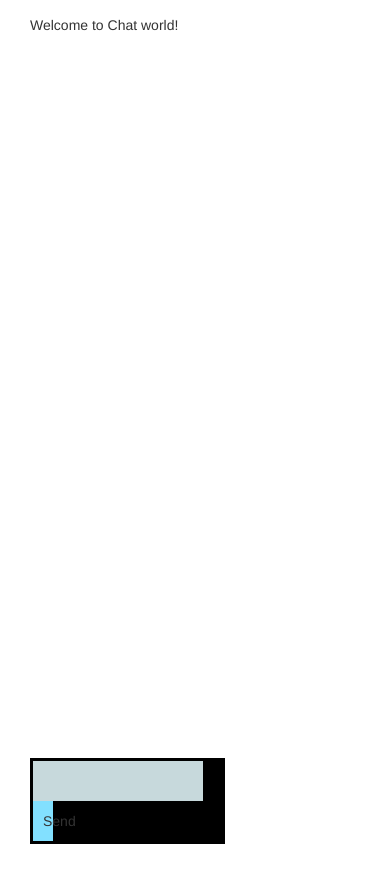
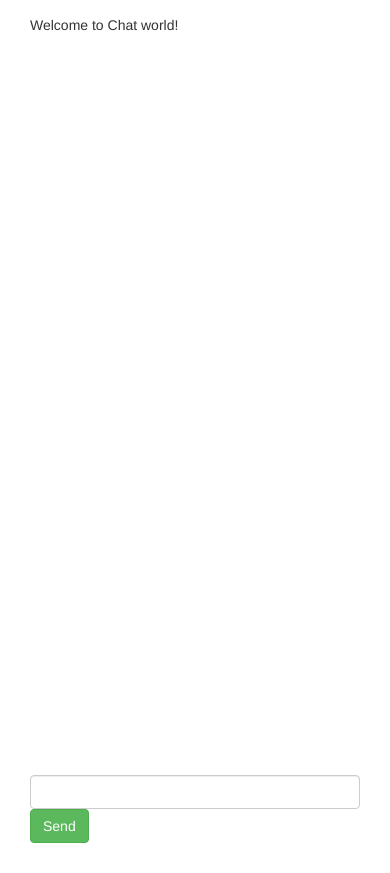
Before and after one commit to chinmayajena/anochat, a website: page index.html in a window 390 px wide. Before the commit the page ends 844 px from the top, so only its background shows below. Drawn offline with nearby package versions, Linux system fonts and the light colour scheme; no server answers.

Commit message:
css fix for scrolling text and input field

```diff
--- a/index.html
+++ b/index.html
@@ -19,53 +19,30 @@
     <link href="css/simple-sidebar.css" rel="stylesheet">
 
     <style>
-        form {
-            background: #000;
-            padding: 3px;
-            position: fixed;
-            bottom: 0;
-            width: 50%;
-        }
-
-        form input {
-            border: 0;
-            background-color: #C7D9DC;
-            padding: 10px;
-            width: 90%;
-            margin-right: .5%;
-        }
-
-        form button {
-            width: 9%;
-            background: rgb(130, 224, 255);
-            border: none;
-            padding: 10px;
-        }
-
         #messages {
             list-style-type: none;
             margin: 0;
             padding: 0;
         }
-
         #messages li {
             padding: 5px 10px;
+            border-radius: 5px;
         }
-
         #messages li:nth-child(odd) {
             background: #eee;
         }
-
         .usernamesidebar: {
             font-size: 20px;
         }
-
         .usernamesidebar:nth-child(odd) {
             color: aquamarine;
         }
-
         .usernamesidebar:nth-child(even) {
             color: aliceblue;
+        }
+        .footer {
+            position: fixed;
+            bottom: 0;
         }
     </style>
 </head>
@@ -82,9 +59,6 @@
                         CASablanka!
                     </a>
                 </li>
-
-
-
             </ul>
         </div>
         <!-- /#sidebar-wrapper -->
@@ -92,18 +66,23 @@
         <!-- Page Content -->
         <div id="page-content-wrapper">
             <div class="container-fluid">
+                <div class="row messagewindow" style="overflow: auto; height:90vh;">
+                    <div class="col-sm-12">
+                        Welcome to Chat world!
+                        <ul id="messages"></ul>
+                    </div>
+                </div>
                 <div class="row">
-                    <div class="col-lg-12">
-
-                        Welcome to Chat world!
-
-                        <ul id="messages"></ul>
-                        <form action="">
-                            <input id="m" autocomplete="off" />
-                            <button>Send</button>
-                        </form>
-
-                    </div>
+                    <form class="">
+                        <div class="form-group">
+                            <div class="col-sm-10">
+                                <input type="text" class="form-control" id="m">
+                            </div>
+                            <div class="col-sm-2">
+                                <button type="submit" class="btn btn-success">Send</button>
+                            </div>
+                        </div>
+                    </form>
                 </div>
             </div>
         </div>
@@ -119,7 +98,7 @@
 
     <!-- Menu Toggle Script -->
     <script>
-        $("#menu-toggle").click(function (e) {
+        $("#menu-toggle").click(function(e) {
             e.preventDefault();
             $("#wrapper").toggleClass("toggled");
         });
@@ -128,26 +107,37 @@
     <script src="/socket.io/socket.io.js"></script>
     <script>
         var socket = io();
-        socket.on('connect', function () {
+        socket.on('connect', function() {
             // call the server-side function 'adduser' and send one parameter (value of prompt)
-            nickname = prompt("what is your nickname");
+            nickname = 'c'; //prompt("what is your nickname");
             socket.emit('join', nickname);
 
         });
 
 
-        $('form').submit(function () {
+        $('form').submit(function() {
             socket.emit('chat message', $('#m').val());
             $('#m').val('');
             return false;
         });
-        socket.on('chat message', function (msg) {
+        socket.on('chat message', function(msg) {
             $('#messages').append($('<li>').html(msg));
+            var height = 0;
+            $('#messages li').each(function(i, value) {
+                height += parseInt($(this).height());
+            });
+
+            height += '';
+
+
+            $('.messagewindow').animate({
+                scrollTop: height
+            });
         });
 
-        socket.on('userlist', function (userlist) {
+        socket.on('userlist', function(userlist) {
             $('.sidebar-nav li').not('li:first').remove();
-            $.each(userlist, function (index, value) {
+            $.each(userlist, function(index, value) {
                 $('.sidebar-nav').append($('<li class="usernamesidebar">').html(value));
             });
         });
```
